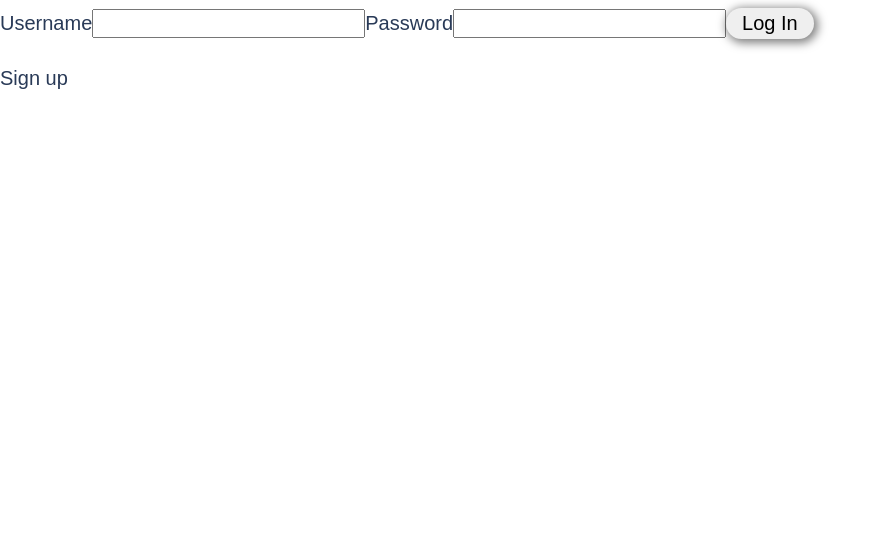
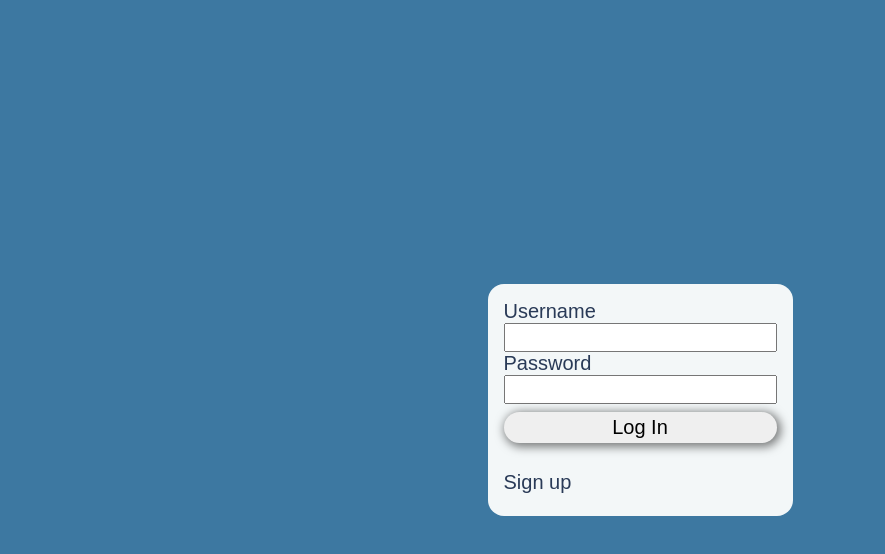
Before and after one commit to michaelmullany/cmsproject-frontend, a React (Create React App) app: page / in a window 1280 px wide. Shown: the top 554 px of the page, without its empty margins (0-885 px from the left). Built offline with nearby package versions, Linux system fonts and the light colour scheme; a web font is replaced by a local one.

Commit message:
Re-add style sheet

```diff
--- a/src/style.css
+++ b/src/style.css
@@ -414,3 +414,20 @@ li {
     padding: 0 1em 1em 1em;
     background-color: var(--pods1);
 }
+
+#accessForm {
+    background-color: #3D78A1;
+    height: 100vh;
+    display: flex;
+    justify-content: center;
+    align-items: center;
+}
+
+#accessForm form {
+    background-color: #F3F7F8;
+    padding: 1rem;
+    border-radius: 16px;
+    height: 25%;
+    display: flex;
+    flex-direction: column;
+}
```
